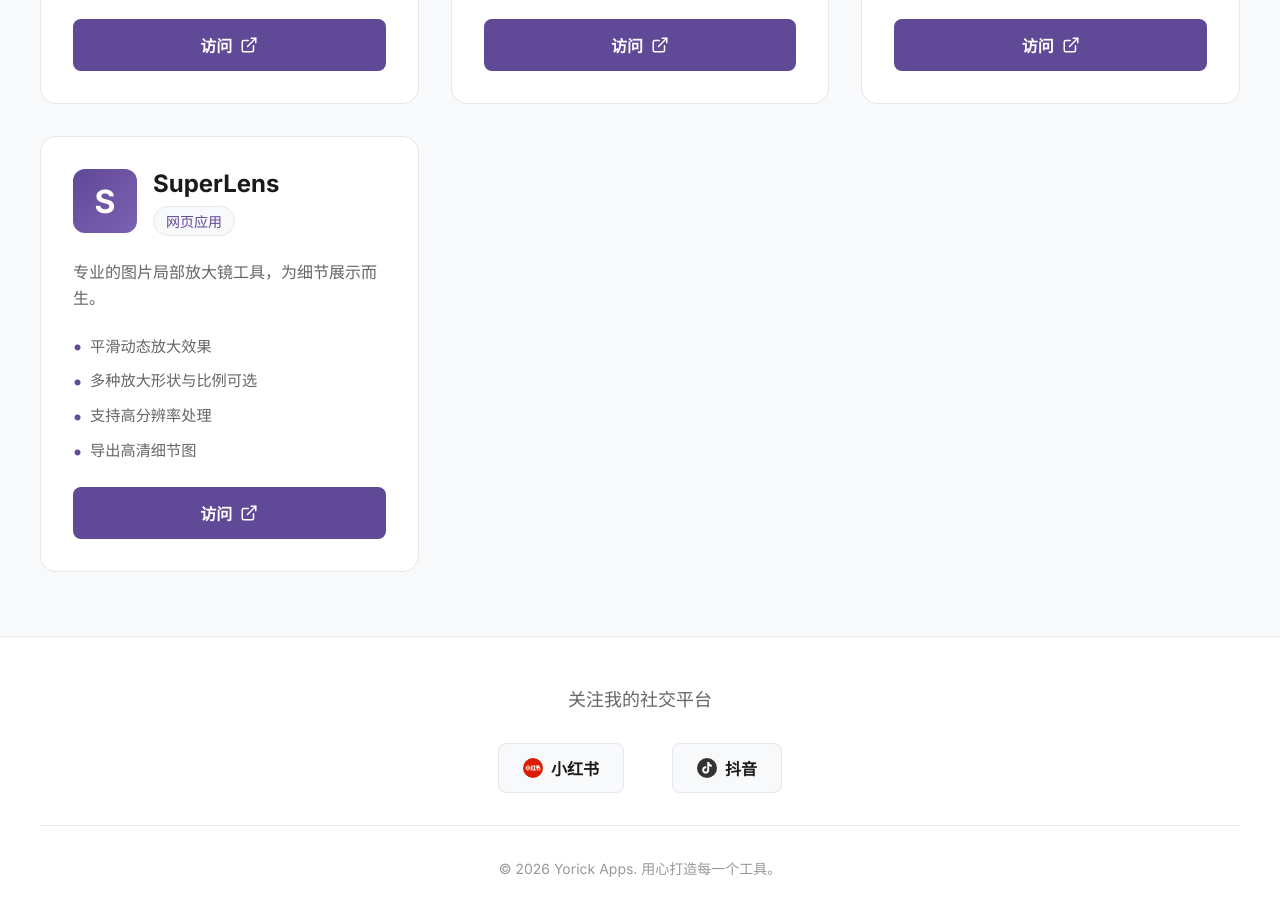
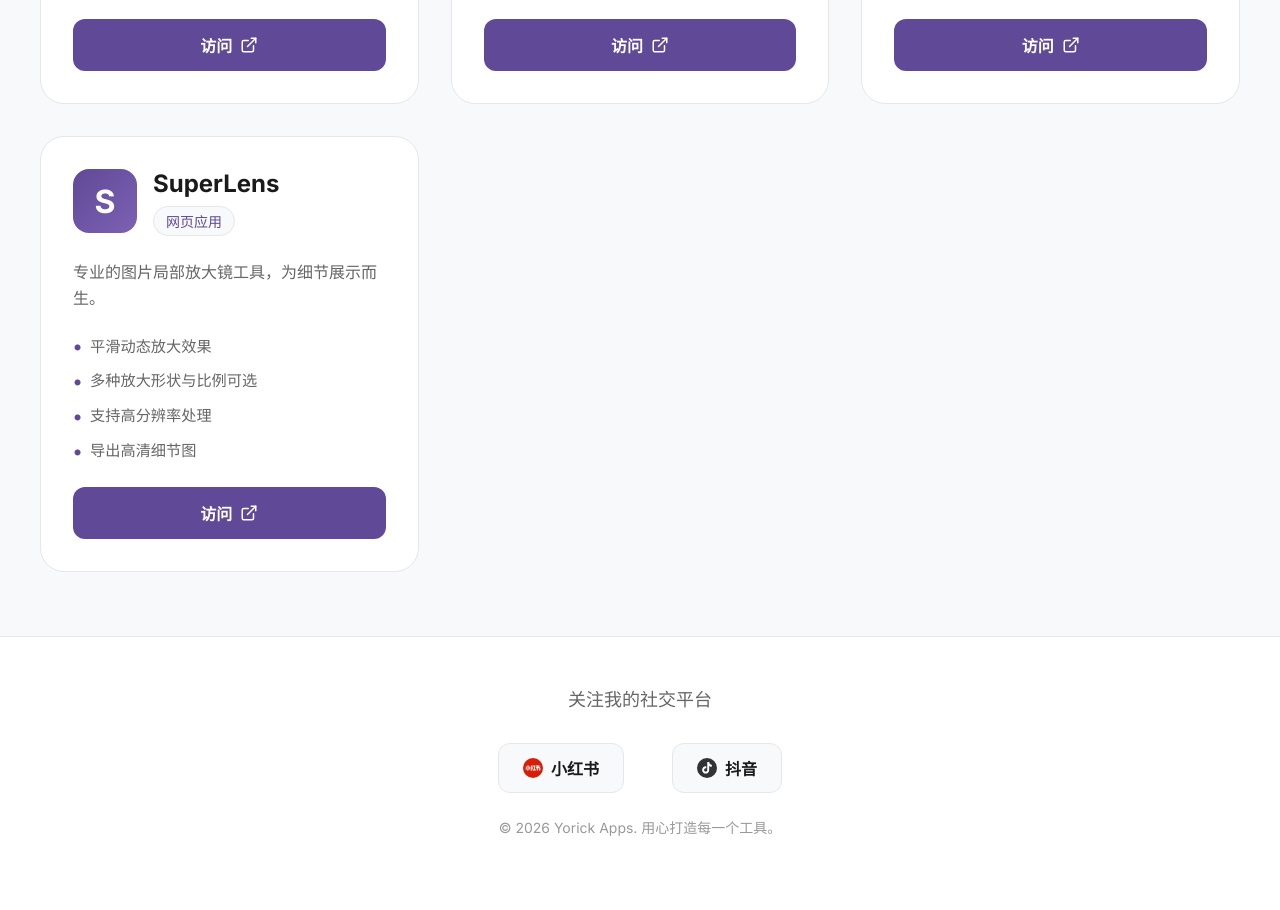
Before and after one commit to Yorick-Ryu/yorick-apps-showcase, a Next.js app: page / in a window 1280 px wide. Shown: the part 1060-1970 px from the top of the page. After the commit the page ends 1929 px from the top, so only its background shows below. Built offline with nearby package versions, Linux system fonts and the light colour scheme.

Commit message:
style: Adjust component border-radius, spacing, and update scrollbar styles.

```diff
--- a/app/globals.css
+++ b/app/globals.css
@@ -121,18 +121,25 @@ html.view-transition-active {
 
 /* Custom scrollbar */
 ::-webkit-scrollbar {
-  width: 10px;
+  width: 6px;
 }
 
 ::-webkit-scrollbar-track {
-  background: var(--bg-secondary);
+  background: transparent;
 }
 
 ::-webkit-scrollbar-thumb {
   background: var(--color-primary);
-  border-radius: 5px;
+  border-radius: 10px;
+  opacity: 0.5;
 }
 
 ::-webkit-scrollbar-thumb:hover {
   background: var(--color-primary-dark);
 }
+
+/* Firefox support */
+* {
+  scrollbar-width: thin;
+  scrollbar-color: var(--color-primary) transparent;
+}
--- a/components/AppCard.module.css
+++ b/components/AppCard.module.css
@@ -1,7 +1,7 @@
 .card {
   background: var(--bg-card);
   border: 1px solid var(--border-color);
-  border-radius: 16px;
+  border-radius: 24px;
   padding: 2rem;
   display: flex;
   flex-direction: column;
@@ -50,14 +50,14 @@
   width: 64px;
   height: 64px;
   object-fit: contain;
-  border-radius: 12px;
+  border-radius: 16px;
 }
 
 .iconPlaceholder {
   width: 64px;
   height: 64px;
   background: linear-gradient(135deg, var(--color-primary), var(--color-primary-light));
-  border-radius: 12px;
+  border-radius: 16px;
   display: flex;
   align-items: center;
   justify-content: center;
@@ -86,7 +86,7 @@
   padding: 0.25rem 0.75rem;
   background: var(--bg-secondary);
   border: 1px solid var(--border-color);
-  border-radius: 20px;
+  border-radius: 30px;
   font-size: 0.875rem;
   color: var(--color-primary);
   font-weight: 500;
@@ -134,7 +134,7 @@
   background: var(--color-primary);
   color: white;
   padding: 0.875rem 1.5rem;
-  border-radius: 8px;
+  border-radius: 12px;
   font-weight: 600;
   font-size: 1rem;
   cursor: pointer;
--- a/components/Footer.module.css
+++ b/components/Footer.module.css
@@ -14,7 +14,7 @@
   flex-direction: column;
   align-items: center;
   gap: 2rem;
-  margin-bottom: 2rem;
+  margin-bottom: 1rem;
 }
 
 .text {
@@ -45,7 +45,7 @@
   padding: 0.75rem 1.5rem;
   background: var(--bg-secondary);
   border: 1px solid var(--border-color);
-  border-radius: 8px;
+  border-radius: 12px;
   transition: all 0.3s ease;
 }
 
@@ -90,15 +90,14 @@
 
 .qrCode {
   display: block;
-  border-radius: 24px;
+  border-radius: 32px;
   width: 150px;
   height: 150px;
 }
 
 .copyright {
   text-align: center;
-  padding-top: 2rem;
-  border-top: 1px solid var(--border-color);
+  padding-top: 0.5rem;
 }
 
 .copyright p {
--- a/components/Footer.tsx
+++ b/components/Footer.tsx
@@ -51,7 +51,7 @@ export default function Footer() {
         </div>
 
         <div className={styles.copyright}>
-          <p>© 2026 Yorick Apps. 用心打造每一个工具。</p>
+          <p>© {new Date().getFullYear()} Yorick Apps. 用心打造每一个工具。</p>
         </div>
       </div>
     </footer>
--- a/components/Navbar.module.css
+++ b/components/Navbar.module.css
@@ -28,7 +28,7 @@
   position: relative;
   width: 40px;
   height: 40px;
-  border-radius: 8px;
+  border-radius: 12px;
   overflow: hidden;
   background: var(--bg-secondary);
 }
```
